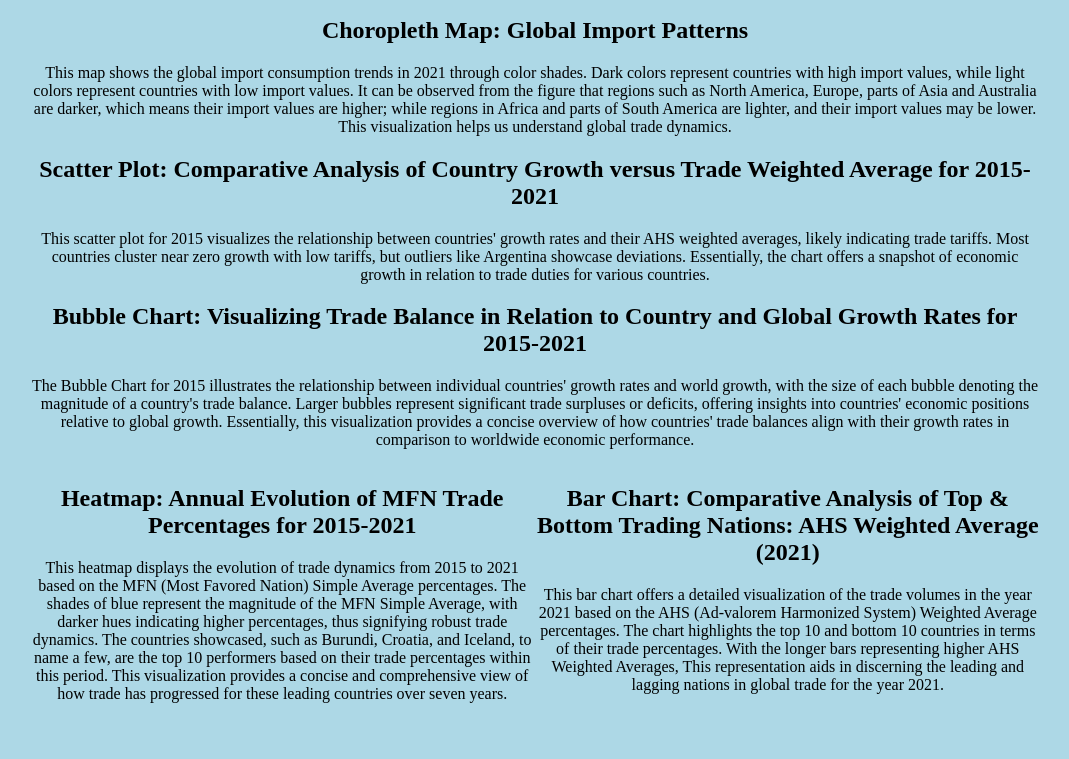
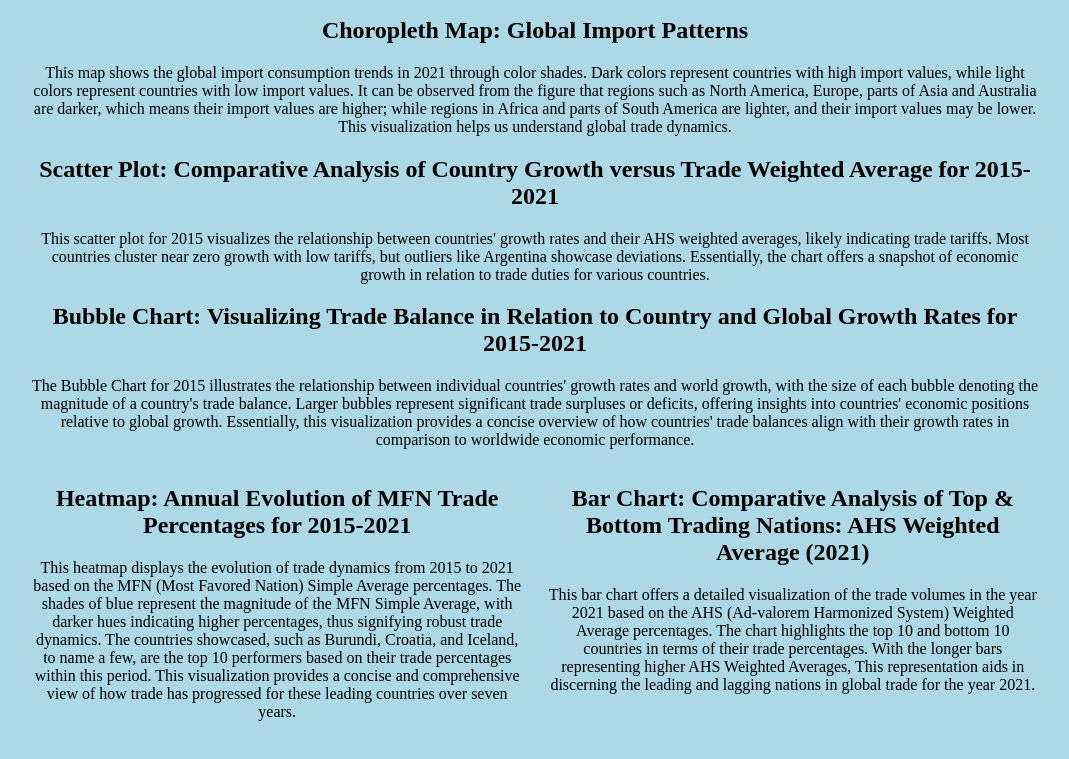
Before and after one commit to AndyyHu/data_visualization2, a plain HTML site: page index.html in a window 1280 px wide. Shown: the part 129-888 px from the top of the page, without its empty margins (105-1174 px from the left). Drawn offline with Linux system fonts and the light colour scheme; a script that the page names is missing.

Commit message:
Update index.html

```diff
--- a/index.html
+++ b/index.html
@@ -79,13 +79,14 @@
                   trade has progressed for these leading countries over seven years.</p>
               <div id="spec5" class="vis-container"></div>
           </div>
-            <div style="width: 50%;">
+          <div style="width: 50%; padding-left: 20px;"> <!-- 添加了左边距 -->
               <h2>Bar Chart: Comparative Analysis of Top & Bottom Trading Nations: AHS Weighted Average (2021)</h2>
               <p>This bar chart offers a detailed visualization of the trade volumes in the year 2021 based on the AHS (Ad-valorem Harmonized System) Weighted Average percentages. The chart highlights
                   the top 10 and bottom 10 countries in terms of their trade percentages. With the longer bars representing higher AHS Weighted Averages, This representation aids in discerning the leading and lagging nations in global trade for the year 2021.</p>
               <div id="spec1" class="vis-container"></div>
           </div>
       </div>
+
 
     </div>
 
```
Lines whose indentation alone changed are shown as unchanged.
